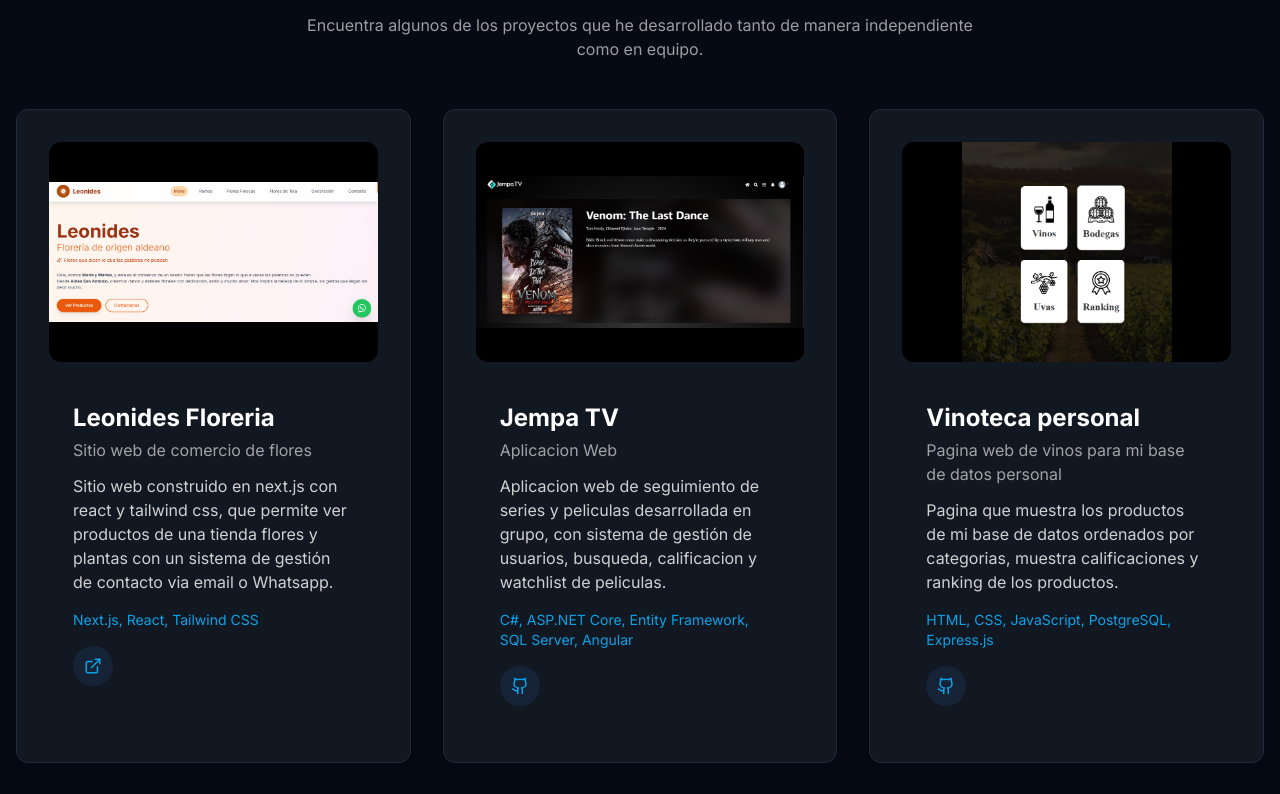
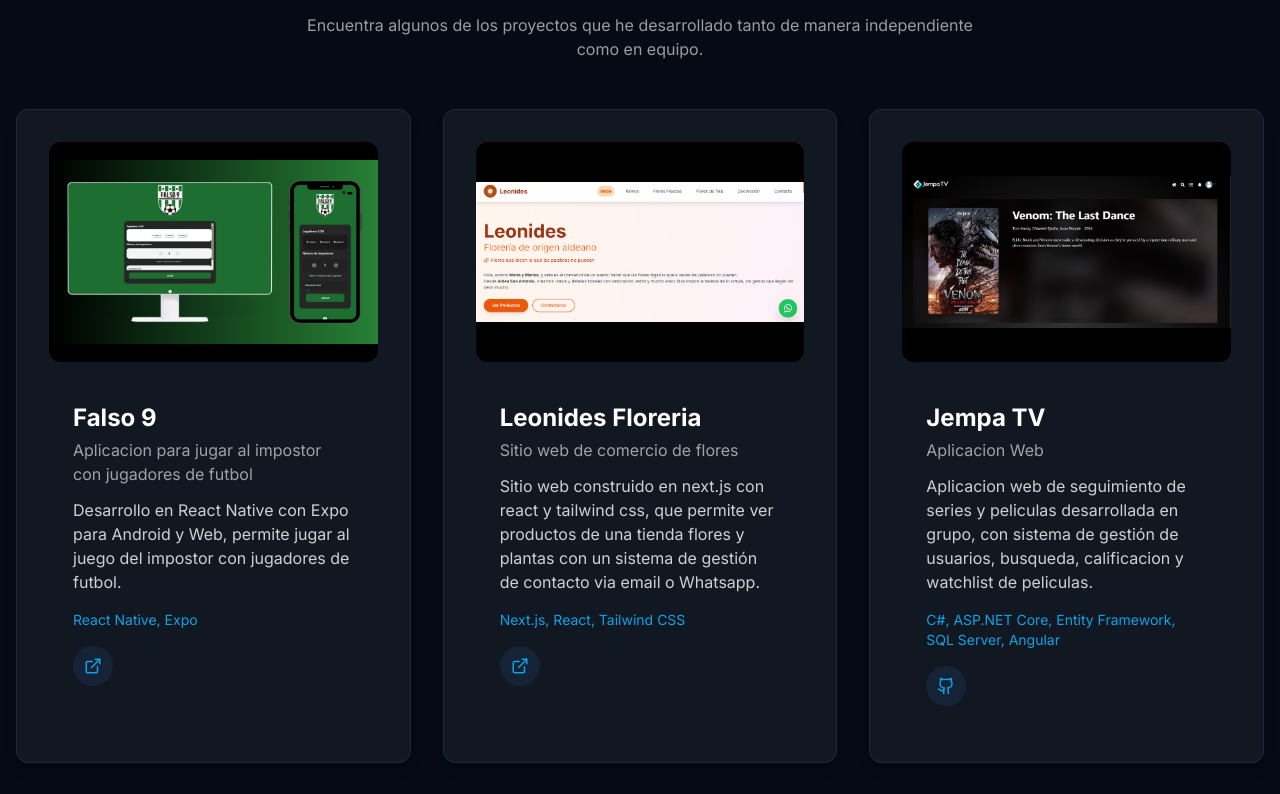
Before and after one commit to AaronTournoud/AaronTournoud, a Next.js app: page / in a window 1280 px wide. Shown: the part 2677-3471 px from the top of the page. Built offline with nearby package versions, Linux system fonts and the light colour scheme.

Commit message:
+falso9project

```diff
--- a/app/page.tsx
+++ b/app/page.tsx
@@ -176,6 +176,7 @@ export default function Home() {
                   <Image src="https://cdn.jsdelivr.net/gh/devicons/devicon/icons/postgresql/postgresql-original.svg" alt="PostgreSQL" width={50} height={50} />
                   <Image src="https://cdn.jsdelivr.net/gh/devicons/devicon/icons/microsoftsqlserver/microsoftsqlserver-original.svg" alt="SQL Server" width={50} height={50} />
                   <Image src="https://cdn.jsdelivr.net/gh/devicons/devicon/icons/git/git-original.svg" alt="Git" width={50} height={50} />
+                  <Image src="https://cdn.jsdelivr.net/gh/devicons/devicon/icons/expo/expo-original.svg" alt="Expo" width={50} height={50} />
                 </div>
               </div>
             </div>
@@ -287,6 +288,16 @@ export default function Home() {
           </p>
 
           <div className="grid grid-cols-1 md:grid-cols-2 lg:grid-cols-3 gap-6 sm:gap-8">
+             <ProjectCard
+              title="Falso 9"
+              subtitle="Aplicacion para jugar al impostor con jugadores de futbol"
+              description="Desarrollo en React Native con Expo para Android y Web, permite jugar al juego del impostor con jugadores de futbol. "
+              image="/assets/projects/falso9.png"
+              technologies="React Native, Expo"
+              demoUrl="https://falso9impostor.vercel.app/"
+
+            />
+
             <ProjectCard
               title="Leonides Floreria"
               subtitle="Sitio web de comercio de flores"
```
Also changed, not shown: public/assets/projects/falso9.png (added).
